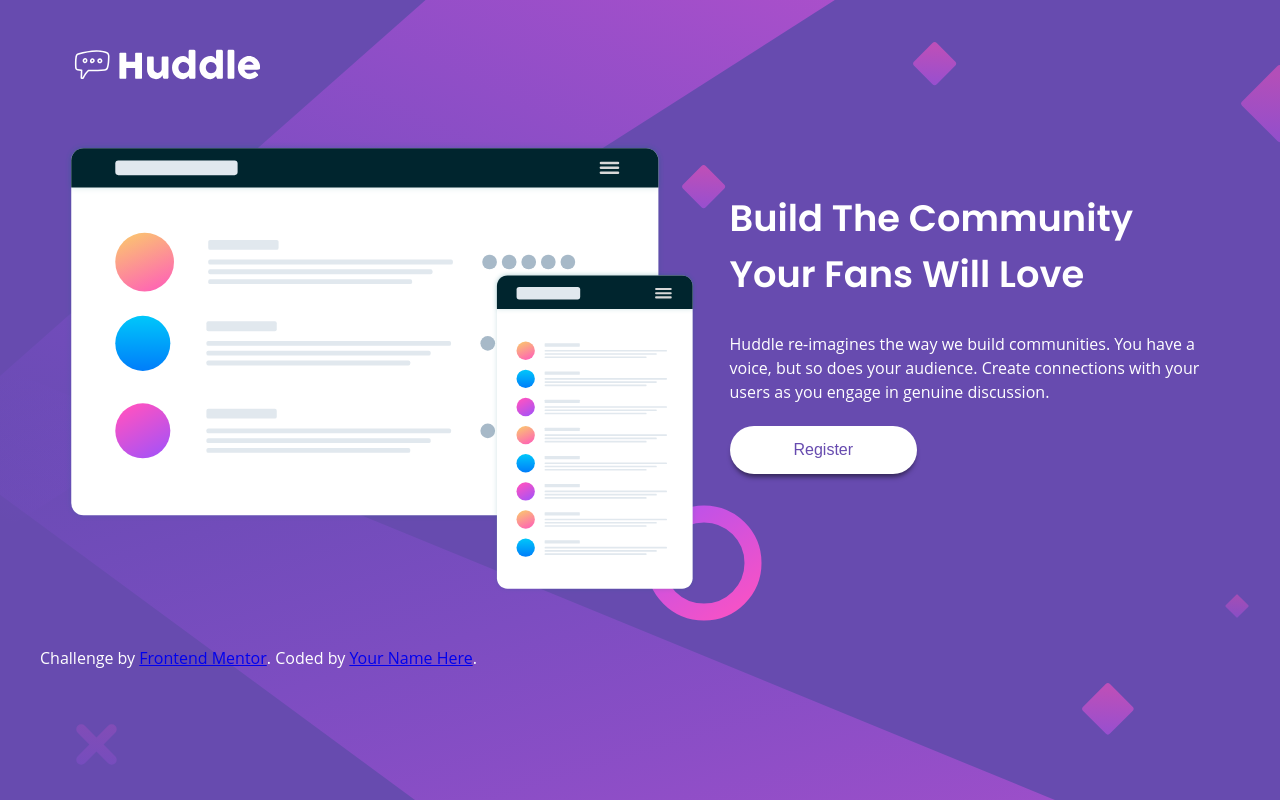
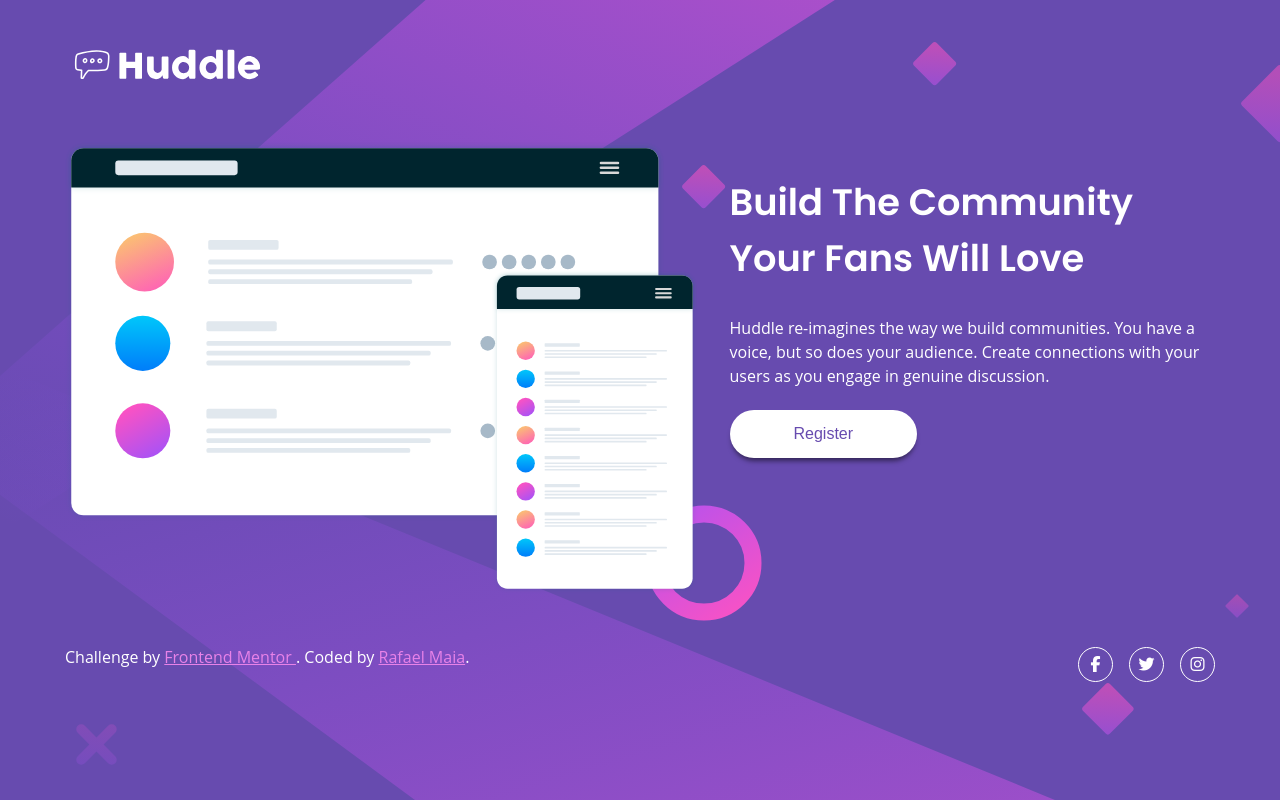
Before and after one commit to rafaeldevvv/huddle-landing-page, a plain HTML site: page index.html in a window 1280 px wide. Drawn offline with Linux system fonts and the light colour scheme.

Commit message:
Footer style

```diff
--- a/index.html
+++ b/index.html
@@ -1,48 +1,77 @@
 <!DOCTYPE html>
 <html lang="en">
   <head>
-  <meta charset="UTF-8">
-  <meta name="viewport" content="width=device-width, initial-scale=1.0">
-  <link rel="icon" type="image/png" sizes="32x32" href="./images/favicon-32x32.png">
-  <link rel="stylesheet" href="style/style.css">
+    <meta charset="UTF-8" />
+    <meta name="viewport" content="width=device-width, initial-scale=1.0" />
+    <link
+      rel="icon"
+      type="image/png"
+      sizes="32x32"
+      href="./images/favicon-32x32.png"
+    />
+    <link rel="stylesheet" href="style/style.css" />
+    <script
+      src="https://kit.fontawesome.com/134d9c6f51.js"
+      crossorigin="anonymous"
+    ></script>
 
-  <title>Frontend Mentor | Huddle landing page with single introductory section</title>
+    <title>
+      Frontend Mentor | Huddle landing page with single introductory section
+    </title>
   </head>
   <body class="">
     <header>
       <div class="container">
-      <img src="images/logo.svg" alt="Logo" class="logo">
+        <img src="images/logo.svg" alt="Logo" class="logo" />
       </div>
     </header>
 
     <main>
-    <section id="showcase" >
+      <section id="showcase">
         <div class="container">
           <div class="mockup">
-          <img src="images/illustration-mockups.svg" alt="">
+            <img src="images/illustration-mockups.svg" alt="" />
           </div>
           <div class="text">
-          <h1>
-            Build The Community Your Fans Will Love
-          </h1>
+            <h1>Build The Community Your Fans Will Love</h1>
 
             <p>
-            Huddle re-imagines the way we build communities. You have a voice, but so does your audience.
-            Create connections with your users as you engage in genuine discussion.
+              Huddle re-imagines the way we build communities. You have a voice,
+              but so does your audience. Create connections with your users as
+              you engage in genuine discussion.
             </p>
-          <button class="btn primary-btn">
-            Register
-          </button>
+            <button class="btn primary-btn">Register</button>
           </div>
         </div>
       </section>
     </main>
 
     <footer>
+      <div class="container">
+        <ul class="socials">
+          <li>
+            <a href="#">
+              <i class="fa fa-facebook"></i>
+            </a>
+          </li>
+          <li>
+            <a href="#"><i class="fa fa-twitter"></i></a>
+          </li>
+          <li>
+            <a href="https://instagram.com/rafffael_maia"><i class="fa fa-instagram"></i></a>
+          </li>
+        </ul>
+
         <p class="attribution">
-      Challenge by <a href="https://www.frontendmentor.io?ref=challenge" target="_blank">Frontend Mentor</a>.
-      Coded by <a href="#">Your Name Here</a>.
+          Challenge by
+          <a
+          href="https://www.frontendmentor.io?ref=challenge"
+          target="_blank">
+          Frontend Mentor
+          </a>.
+          Coded by <a href="https://github.com/rafaeldevvv">Rafael Maia</a>.
         </p>
+      </div>
     </footer>
   </body>
 </html>
--- a/style/style.scss
+++ b/style/style.scss
@@ -51,16 +51,21 @@ h6 {
   border: 0;
   outline: 0;
   background: none;
-  padding: 1em 4em;
+
+  padding: 1em 2em;
   border-radius: 30px;
   line-height: 100%;
+  text-align: center;
+
   box-shadow: 0 5px 5px -2px rgba(0, 0, 0, 0.5);
+
   cursor: pointer;
 }
 
 .primary-btn {
   background-color: white;
   color: $violet;
+
   transition-property: background, color;
   transition-duration: 0.2s;
 }
@@ -90,10 +95,62 @@ h6 {
   }
 }
 
+footer {
+   .container {
+      @include flex-gap($gap: 1.5em);
+   }
+
+  .socials {
+    list-style: none;
+    @include flex-gap($direction: row, $gap: 1em);
+    justify-content: center;
+
+    a {
+      text-decoration: none;
+      color: white;
+      border: 1px solid white;
+      border-radius: 50%;
+
+      transition-property: color, border-color;
+      transition-duration: 0.2s;
+
+      display: block;
+      width: 35px;
+      aspect-ratio: 1;
+
+      position: relative;
+      .fa {
+         position: absolute;
+         left: 50%;
+         top: 50%;
+         transform: translate(-50%, -50%);
+      }
+    }
+
+    a:hover {
+      color: $soft-magenta;
+      border-color: $soft-magenta;
+    }
+  }
+
+  .attribution {
+    text-align: center;
+    line-height: 1.3;
+
+    a {
+      color: $soft-magenta;
+      transition: .4s;
+    }
+    a:hover {
+      color: white;
+    }
+  }
+}
+
 @media (min-width: 576px) {
-   body {
-      background: url("../images/bg-desktop.svg") no-repeat, $violet;
-   }
+  body {
+    background: url("../images/bg-desktop.svg") no-repeat, $violet;
+  }
 
   .logo {
     width: 200px;
@@ -111,7 +168,7 @@ h6 {
     .text {
       flex: 1 1 auto;
       text-align: left;
-      padding-top: 3em;
+      padding-top: 2em;
     }
 
     h1 {
@@ -120,6 +177,15 @@ h6 {
     .btn {
       width: auto;
       font-size: 1em;
+      padding-inline: 4em;
     }
   }
+
+  footer {
+   .container {
+      display:flex;
+      justify-content: space-between;
+      flex-direction: row-reverse;
+   }
+  }
 }
```
Also changed, not shown: style/style.css, 1 other file. Lines whose indentation alone changed are shown as unchanged.
